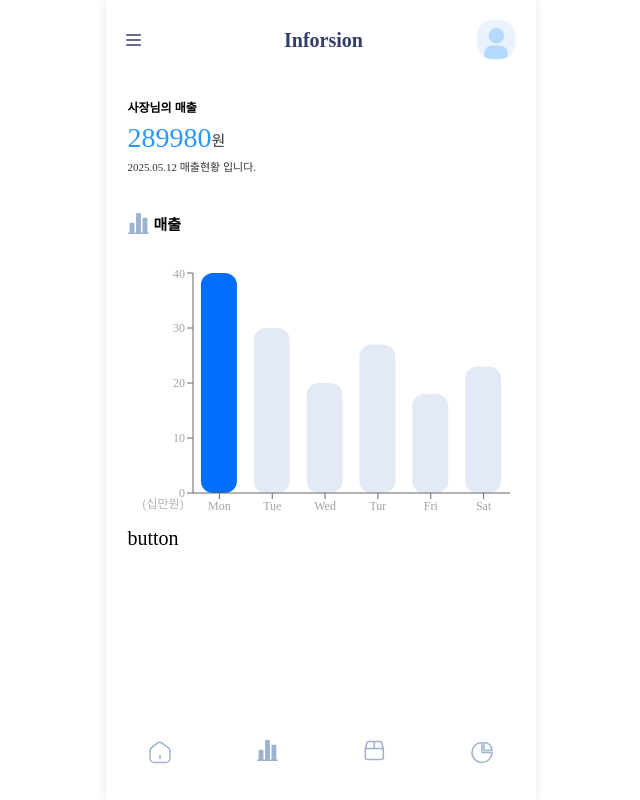
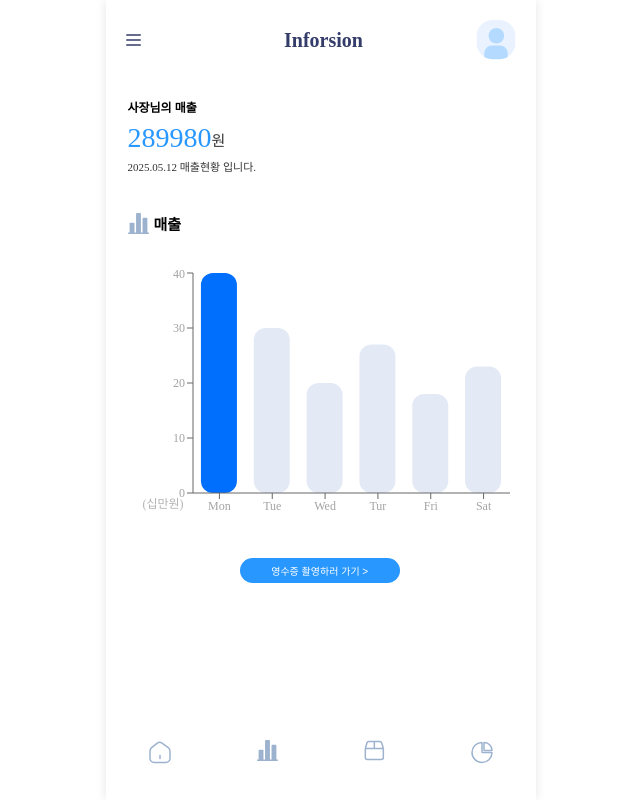
Before and after one commit to Inforsion/inforsion-fe, a React (Vite) app: page /main in a window 1280 px wide. Shown: the whole page, without its empty margins (319-959 px from the left). Built offline with nearby package versions, Linux system fonts and the light colour scheme.

Commit message:
Feat:Add Button for capturing receipts

```diff
--- a/src/pages/MainPage.jsx
+++ b/src/pages/MainPage.jsx
@@ -28,6 +28,18 @@ const ChartText = styled.div`
   margin: 5px;
 `
 
+const ShotBtn = styled.button`
+  width: 160px;
+  height: 25px;
+  border-radius: 15px;
+  font-size: 10px;
+  font-weight: 400;
+  color: #ffffff;
+  background-color: #2897FF;
+  margin-top: 30px;
+  margin-left: 29%;
+`
+
 function MainPage() {
     return (
     <>
@@ -41,7 +53,7 @@ function MainPage() {
             </SalesHeader>
             <MainSalesChart/>
           </SalesContainer>
-          <div>button</div>
+          <ShotBtn>영수증 촬영하러 가기 {">"} </ShotBtn>
         </MainContainer>
         <Navigation/>
     </>
```
